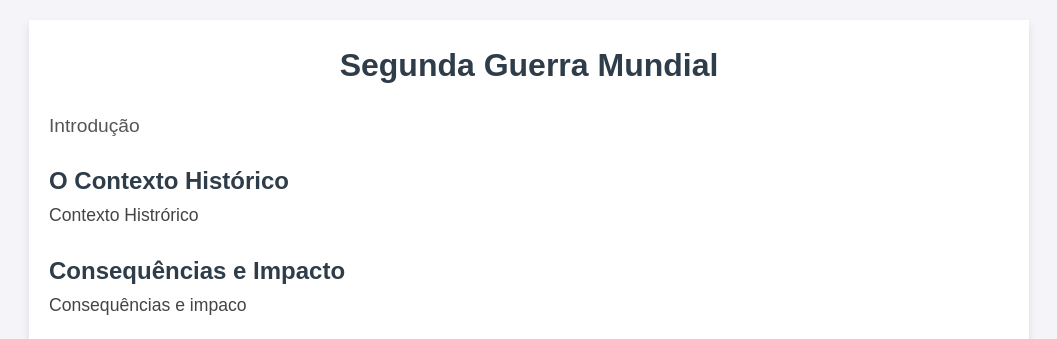
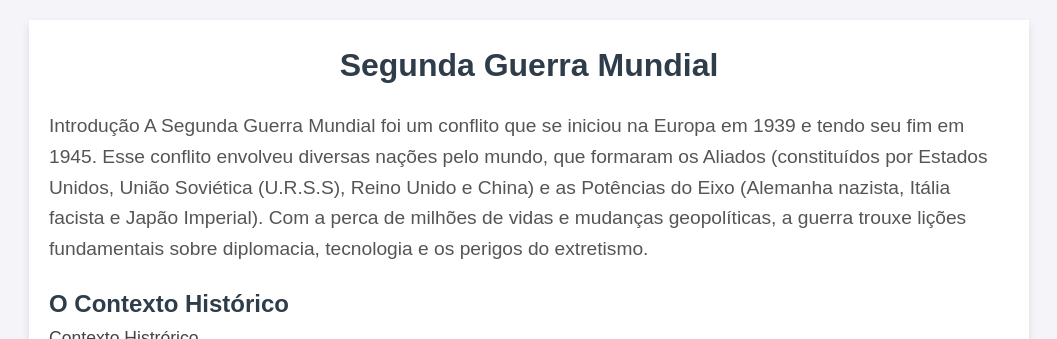
Before and after one commit to JoeyPi-arch/Gerencia_configuracao, a plain HTML site: page index.html in a window 1280 px wide. Shown: the top 339 px of the page, without its empty margins (111-1168 px from the left). Drawn offline with Linux system fonts and the light colour scheme.

Commit message:
Update index.html
Foi adicionado apenas a introdução.

```diff
--- a/index.html
+++ b/index.html
@@ -14,6 +14,9 @@
     <div class="section">
       <p class="intro">
         Introdução
+        A Segunda Guerra Mundial foi um conflito que se iniciou na Europa em 1939 e tendo seu fim em 1945.
+        Esse conflito envolveu diversas nações pelo mundo, que formaram os Aliados (constituídos por Estados Unidos, União Soviética (U.R.S.S), Reino Unido e China) e as Potências do Eixo (Alemanha nazista, Itália facista e Japão Imperial).
+        Com a perca de milhões de vidas e mudanças geopolíticas, a guerra trouxe lições fundamentais sobre diplomacia, tecnologia e os perigos do extretismo.
       </p>
 
       <h2>O Contexto Histórico</h2>
```
